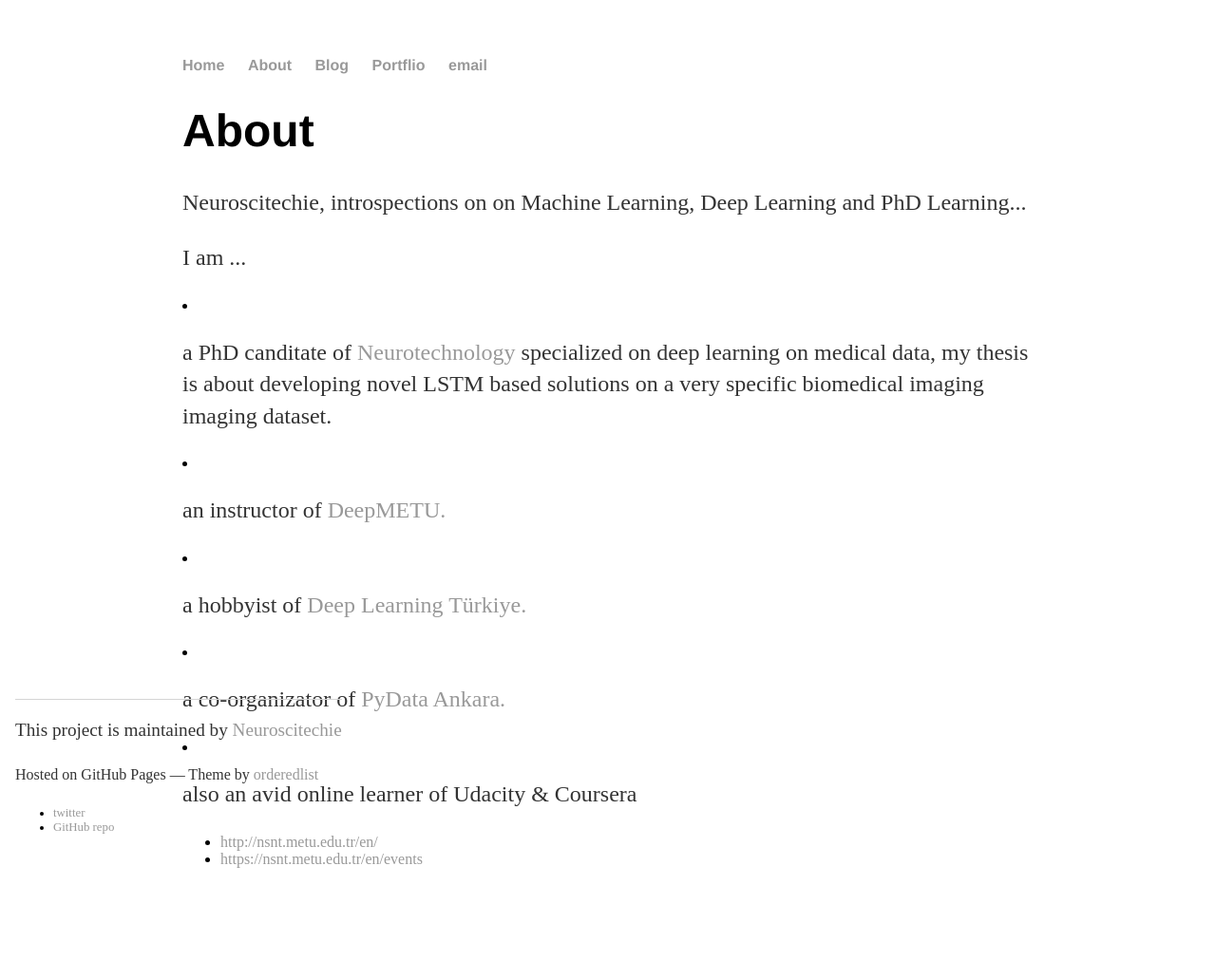
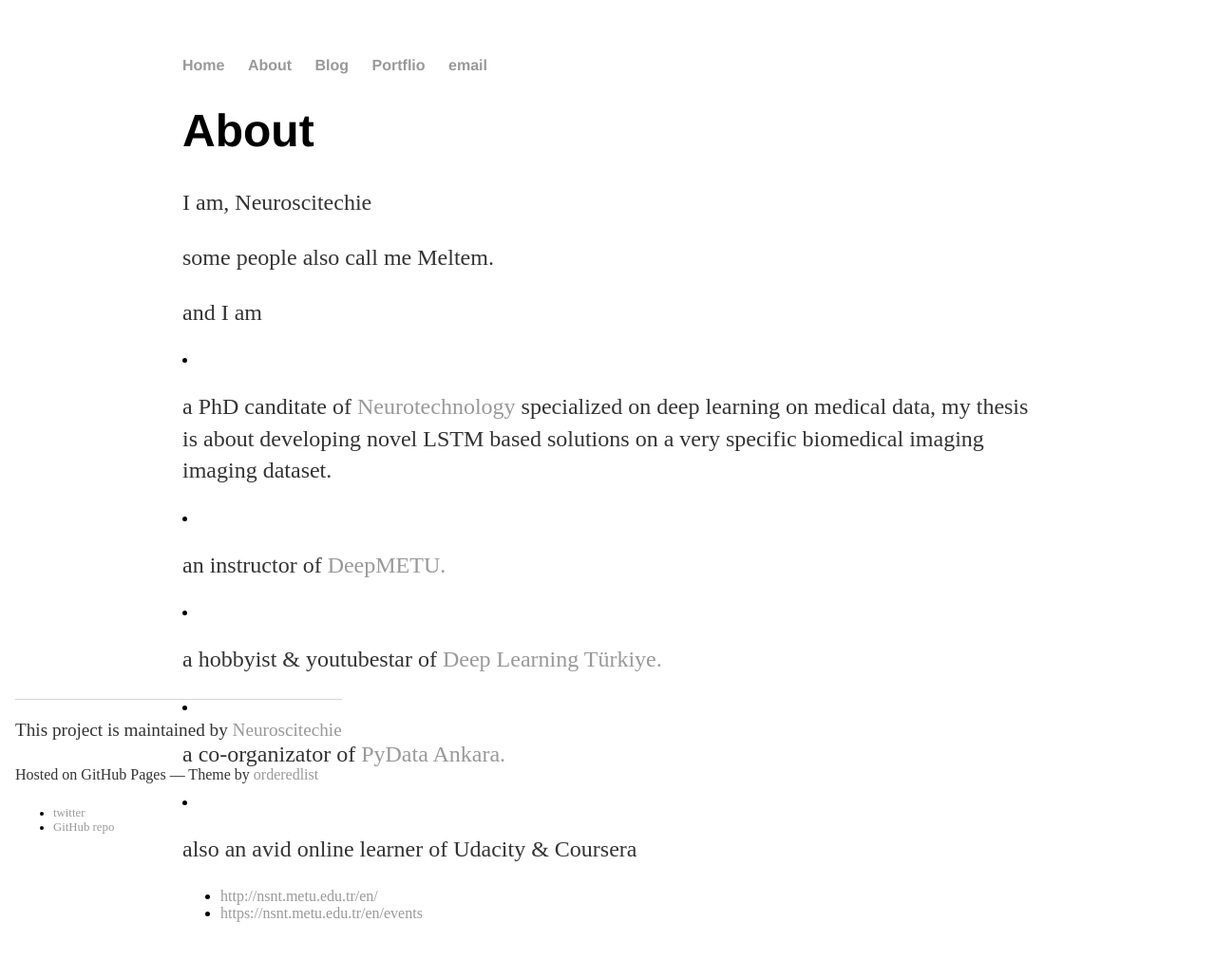
Before and after one commit to inantubek/meltemiatay.github.io, a Jekyll site: the page built from about/index.html, in a window 1280 px wide. Shown: the whole page at 95% size. Built offline with Jekyll 4.4.1, drawn with Linux system fonts in a browser that asks for light colours; before the commit the page ends 974 px from its top, so only the background shows below that.

Commit message:
Update index.html

```diff
--- a/about/index.html
+++ b/about/index.html
@@ -5,11 +5,12 @@ title: A Neuroscitechie Blog
 
 		<div class="about">
 			<h1>About</h1>
-			<p>Neuroscitechie, introspections on on Machine Learning, Deep Learning and PhD Learning...</p>
-			<p> I am ... </p>
+			<p> I am, Neuroscitechie </p>
+			<p> some people also call me Meltem.  </p>
+			<p> and I am </p>
 			<li><p>a PhD canditate of <a href="http://nsnt.metu.edu.tr/en">Neurotechnology</a> specialized on deep learning on medical data, my thesis is about developing novel LSTM based solutions on a very specific biomedical imaging imaging dataset.</p></li>
 			<li><p>an instructor of <a href="https://www.facebook.com/deepmetu/">DeepMETU.</a></p></li>
-			<li><p>a hobbyist of <a href="http://www.deeplearningturkiye.com/">Deep Learning Türkiye.</a></p></li>
+			<li><p>a hobbyist & youtubestar of <a href="http://www.deeplearningturkiye.com/">Deep Learning Türkiye.</a></p></li>
 			<li><p>a co-organizator of <a href="https://www.meetup.com/PyData-Ankara/">PyData Ankara.</a></p></li>
 			<li><p>also an avid online learner of Udacity & Coursera</p></li>
                 </div>
```
